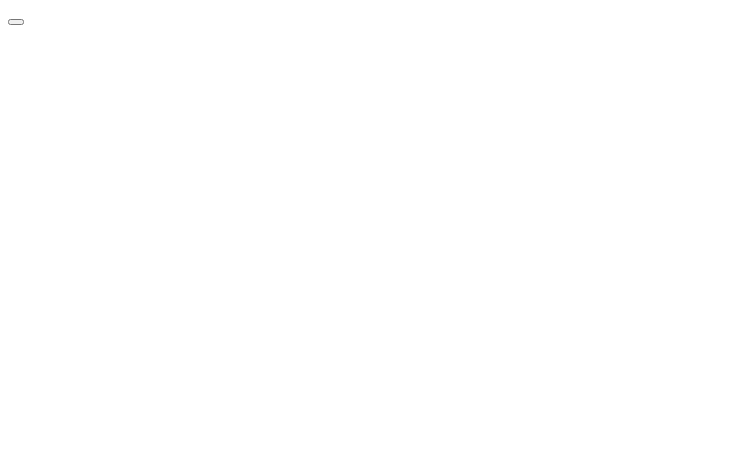
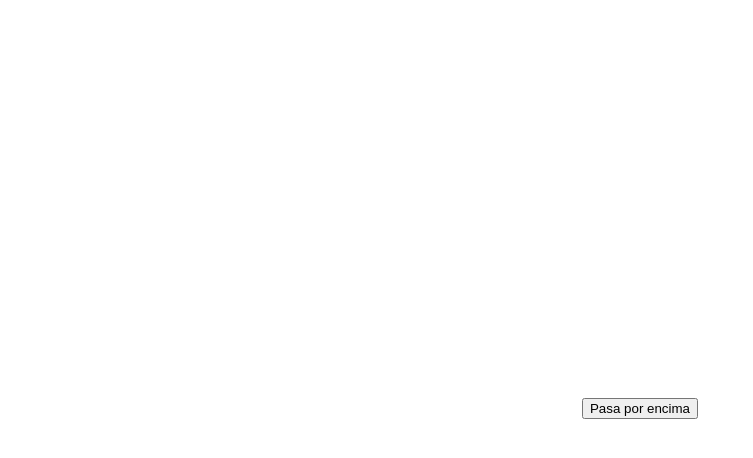
Before and after one commit to eugenia1984/open_bootcamp, a plain HTML site: page 02_html_css/06_selectores/entrega/index.html in a window 1280 px wide. Shown: the whole page, without its empty margins (0-753 px from the left). Drawn offline with Linux system fonts and the light colour scheme.

Commit message:
actualizo los estilos

```diff
--- a/02_html_css/06_selectores/entrega/style.css
+++ b/02_html_css/06_selectores/entrega/style.css
@@ -1,8 +1,16 @@
+body {
+    min-height: 100vh;
+    display: flex;
+    justify-content: center;
+    align-items: center;
+}
 .btn:hover {
-  color: white;
-  background-color: green;
+    background-color: green;
+    color: white;
 }
-
-/* Crea un botón con el texto "Pasa por encima"
-(TIP: Este texto debes agregarlo a través de un pseudo-elemento)*/
-  /* Utiliza los pseudo-elementos para cambiar el texto del botón a "¡Hecho!"*/
+.btn::before {
+    content: "Pasa por encima"
+}
+.btn:hover::before {
+    content: "¡Hecho!"
+}
```
